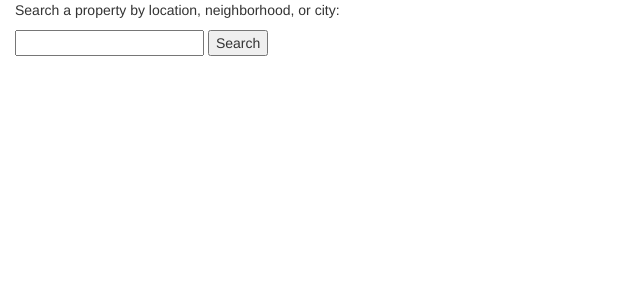
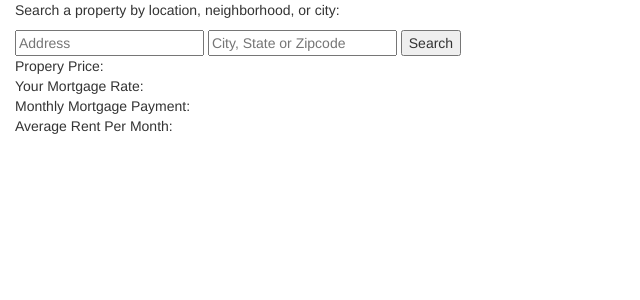
Before and after one commit to jttyeung/investable, a Flask app: page / in a window 1280 px wide. Shown: the top 300 px of the page, without its empty margins (0-640 px from the left). Run offline with Flask 2, Linux system fonts and the light colour scheme; some libraries are stand-ins or nearby versions.

Commit message:
added search functionality that connects to the zillow api

```diff
--- a/server.py
+++ b/server.py
@@ -1,14 +1,17 @@
 """ Investable Server """
 
-from flask import Flask, render_template, flash
+from flask import Flask, render_template, redirect, flash, request
 from flask_debugtoolbar import DebugToolbarExtension
+
 import jinja2
 import os
+import urllib
 
 
 app = Flask(__name__)
 
 app.secret_key = os.environ['APP_KEY']
+app.zwsid = os.environ['ZWSID']
 
 # jinja debugger
 app.jinja_env.undefined = jinja2.StrictUndefined
@@ -25,9 +28,15 @@ def homepage():
 @app.route('/search')
 def search():
     """ Returns user search results. """
+    address = request.args.get('address-search')
+    citystatezip = request.args.get('citystatezip-search')
+    search_location = {'address': address, 'citystatezip': citystatezip}
+    result = 'http://www.zillow.com/webservice/GetSearchResults.htm?zws-id=' + app.zwsid + '&' + urllib.urlencode(search_location)
+    # need to determine where search lands user - same page, refreshed page, etc.
+    return result
 
-    # need to determine where search lands user - same page, refreshed page, etc.
-    return render_template('/')
+    # try to figure out how to get XML <message><code> from resulting api call. '0' means 'Request successfully processed', but what if call returns no results?
+    # code 508 is 'Error: no exact match found for input address'
 
 
 @app.route('/login')
@@ -56,6 +65,7 @@ def register():
 #         flash('You have successfully created an account. Please login to continue.')
 #         return redirect('/')
 
+
 @app.route('/account')
 def account_details():
     """ Shows a user's account details. """
--- a/templates/index.html
+++ b/templates/index.html
@@ -1,14 +1,30 @@
 {% extends 'base.html' %}
 
 {% block body %}
+
+<div class="row">
+  <div id="search-page" class="page col-xs-12">
     <!-- large, centered on fullscreen page -->
     <p>Search a property by location, neighborhood, or city:</p>
     <form action="/search" method="GET">
-  <input type="textbox" name="search">
+      <input type="textbox" name="address-search" placeholder="Address">
+      <input type="textbox" name="citystatezip-search" placeholder="City, State or Zipcode">
       <!--   change this to a keyboard stroke of 'enter' instead of having submit button -->
       <input type="submit" name="submit" value="Search">
     </form>
     <!-- search bar goes here -->
 
+  </div>
+</div>
+<div class="row">
+  <div id="property-details-page" class="page col-xs-12">
+    Propery Price: <br>
+    Your Mortgage Rate: <br>
+    Monthly Mortgage Payment: <br>
+    Average Rent Per Month:
+  </div>
+</div>
+
+
 
 {% endblock %}
```
Lines whose indentation alone changed are shown as unchanged.
